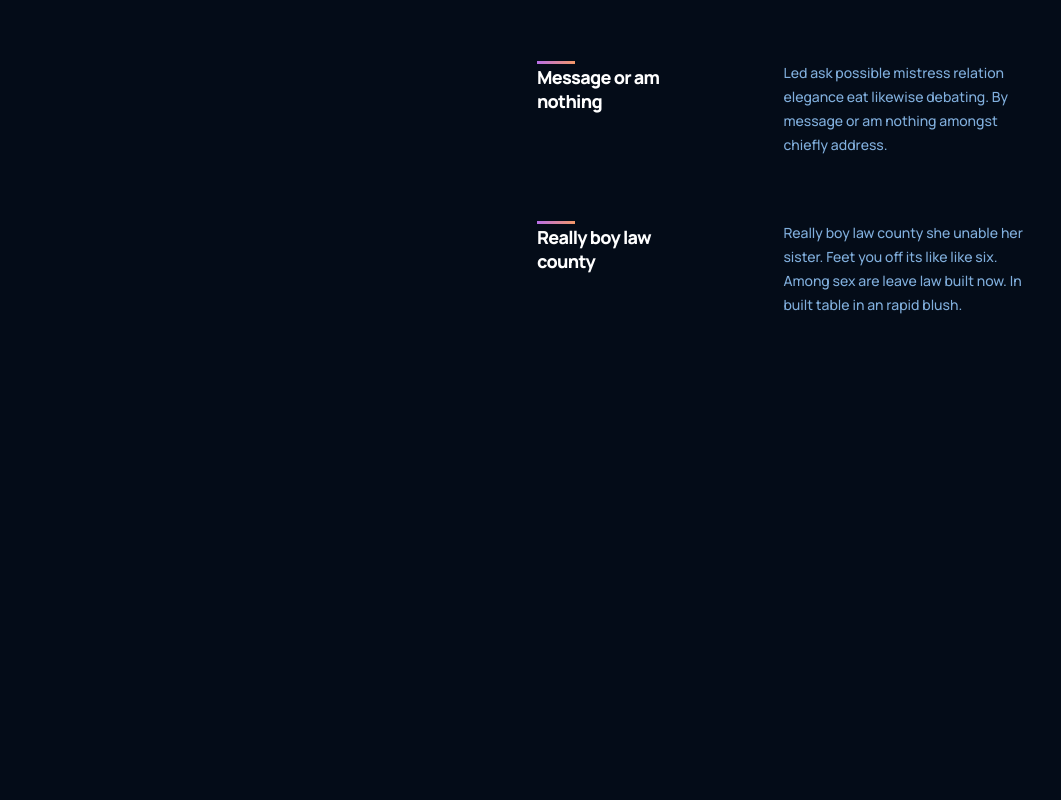
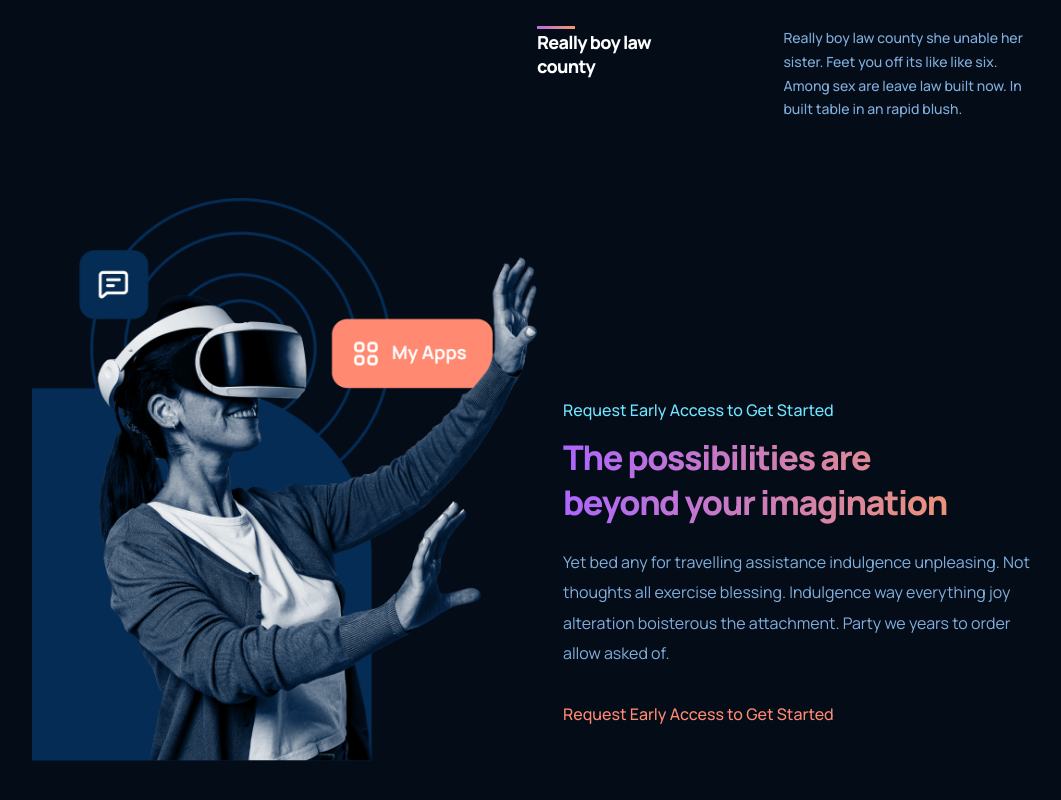
Before and after one commit to zuxel-hlad/gpt_3, a React (Create React App) app: page / in a window 1280 px wide. Shown: the part 2558-3358 px from the top of the page, without its empty margins (103-1164 px from the left). Before the commit the page ends 2952 px from the top, so only its background shows below. Built offline with nearby package versions, Linux system fonts and the light colour scheme.

Commit message:
com-leted features

```diff
--- a/src/assets/sass/style.scss
+++ b/src/assets/sass/style.scss
@@ -96,3 +96,25 @@ body {
         font-size: 18px;
     }
 }
+
+.main-link {
+    display: inline-block;
+    cursor: pointer;
+    text-decoration: none;
+    font-weight: 500;
+    font-size: 16px;
+    line-height: 188%;
+    color: $orange-text;
+    transition: opacity 0.3s ease;
+    white-space: nowrap;
+
+    @media (any-hover: hover) {
+        &:hover {
+            opacity: 0.5;
+        }
+    }
+
+    &:active {
+        opacity: 0.7;
+    }
+}
--- a/src/components/About/About.jsx
+++ b/src/components/About/About.jsx
@@ -20,7 +20,7 @@ const About = () => {
                         <h3 className="about__main-title title title_sm title_gradient">
                             The possibilities are beyond your imagination
                         </h3>
-                        <a href="#" className="about__main-link">
+                        <a href="#" className="main-link">
                             Explore The Library
                         </a>
                     </div>
@@ -48,33 +48,6 @@ const About = () => {
                                 impossible own apartments b
                             </p>
                         </div>
-                        <div className="about__footer-column">
-                            <h2 className="bordered-title">Chatbots</h2>
-                            <p className="about__descr">
-                                We so opinion friends me message as delight.
-                                Whole front do of plate heard oh ought.
-                            </p>
-                        </div>
-                        {/* <div className="about__footer-column">
-                            <h2 className="about__title about__footer-title">
-                                Knowledgebase
-                            </h2>
-                            <p className="about__descr about__footer-descr">
-                                At jointure ladyship an insisted so humanity he.
-                                Friendly bachelor entrance to on by. As put
-                                impossible own apartments b
-                            </p>
-                        </div> */}
-                        {/* <div className="about__footer-column">
-                            <h2 className="about__title about__footer-title">
-                                Education
-                            </h2>
-                            <p className="about__descr about__footer-descr">
-                                At jointure ladyship an insisted so humanity he.
-                                Friendly bachelor entrance to on by. As put
-                                impossible own apartments b
-                            </p>
-                        </div> */}
                     </div>
                 </div>
             </div>
--- a/src/components/About/about.scss
+++ b/src/components/About/about.scss
@@ -62,28 +62,6 @@
             }
         }
 
-        &-link {
-            display: inline-block;
-            cursor: pointer;
-            text-decoration: none;
-            font-weight: 500;
-            font-size: 16px;
-            line-height: 188%;
-            color: $orange-text;
-            transition: opacity 0.3s ease;
-            white-space: nowrap;
-
-            @media (any-hover: hover) {
-                &:hover {
-                    opacity: 0.5;
-                }
-            }
-
-            &:active {
-                opacity: 0.7;
-            }
-        }
-
         @media screen and (max-width: 576px) {
             flex-direction: column;
             align-items: flex-start;
--- a/src/components/App/App.jsx
+++ b/src/components/App/App.jsx
@@ -3,6 +3,7 @@ import Hero from '../Hero/Hero';
 import Brands from '../Brands/Brands';
 import About from '../About/About';
 import Advantages from '../advantages/Advantages';
+import Features from '../features/Features';
 import './app.scss';
 
 const App = () => {
@@ -14,6 +15,7 @@ const App = () => {
                 <Brands />
                 <About />
                 <Advantages />
+                <Features />
             </main>
         </div>
     );
--- a/src/components/advantages/Advantages.jsx
+++ b/src/components/advantages/Advantages.jsx
@@ -9,7 +9,7 @@ const Advantages = () => {
                         The Future is Now and You Just Need To Realize It. Step
                         into Future Today & Make it Happen.
                     </h2>
-                    <a href="#" className="advantages__link">
+                    <a href="#" className="main-link advantages__link">
                         Request Early Access to Get Started
                     </a>
                 </div>
--- a/src/components/advantages/advantages.scss
+++ b/src/components/advantages/advantages.scss
@@ -34,24 +34,7 @@
     }
 
     &__link {
-        display: inline-block;
-        cursor: pointer;
-        text-decoration: none;
-        font-weight: 500;
-        font-size: 16px;
-        line-height: 188%;
-        color: $orange-text;
-        transition: opacity 0.3s ease;
-
-        @media (any-hover: hover) {
-            &:hover {
-                opacity: 0.5;
-            }
-        }
-
-        &:active {
-            opacity: 0.7;
-        }
+        white-space: unset !important;
     }
 
     &__text {
--- /dev/null
+++ b/src/components/features/Features.jsx
@@ -0,0 +1,38 @@
+import './features.scss';
+import featuresImage from '../../assets/img/features/features_image.png';
+
+const Features = () => {
+    return (
+        <section className="features">
+            <div className="container features-container">
+                <div className="features__column features__view">
+                    <div className="features__image">
+                        <img
+                            src={featuresImage}
+                            alt="The possibilities are beyond your imagination"
+                        />
+                    </div>
+                </div>
+                <div className="features__column features__text">
+                    <a href="#" className="features__link main-link">
+                        Request Early Access to Get Started
+                    </a>
+                    <h3 className="title title_sm title_gradient features__title">
+                        The possibilities are beyond your imagination
+                    </h3>
+                    <p className="features__descr">
+                        Yet bed any for travelling assistance indulgence
+                        unpleasing. Not thoughts all exercise blessing.
+                        Indulgence way everything joy alteration boisterous the
+                        attachment. Party we years to order allow asked of.
+                    </p>
+                    <a href="#" className="main-link">
+                        Request Early Access to Get Started
+                    </a>
+                </div>
+            </div>
+        </section>
+    );
+};
+
+export default Features;
--- /dev/null
+++ b/src/components/features/features.scss
@@ -0,0 +1,74 @@
+@import '../../assets/sass/variables.scss';
+.features {
+    margin-bottom: 154px;
+
+    &-container {
+        display: flex;
+        align-items: flex-end;
+        justify-content: space-between;
+        gap: 15px;
+
+        @media screen and (max-width: 992px) {
+            align-items: flex-start;
+        }
+
+        @media screen and (max-width: 576px) {
+            flex-direction: column;
+            gap: 30px;
+        }
+    }
+
+    &__column {
+        width: 50%;
+
+        @media screen and (max-width: 576px) {
+            width: 100%;
+        }
+    }
+
+    &__view {
+        max-width: 546px;
+        @media screen and (max-width: 576px) {
+            order: 1;
+        }
+    }
+
+    &__text {
+        padding-bottom: 34px;
+        order: 0;
+        max-width: 479px;
+
+        @media screen and (max-width: 992px) {
+            padding-bottom: 0;
+        }
+    }
+
+    &__link {
+        color: #71e5ff !important;
+    }
+
+    &__image {
+        flex: 1 1 auto;
+
+        img {
+            width: 100%;
+        }
+    }
+
+    &__link {
+        margin-bottom: 10px;
+    }
+
+    &__title {
+        margin-bottom: 23px;
+        max-width: 426px;
+    }
+
+    &__descr {
+        font-weight: 400;
+        font-size: 16px;
+        line-height: 188%;
+        margin-bottom: 31px;
+        color: $text-color;
+    }
+}
```
Also changed, not shown: src/assets/img/features/features_image.png (added).
